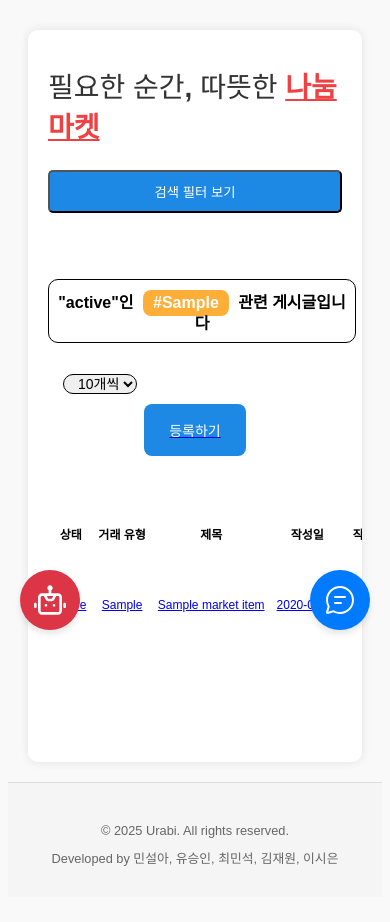
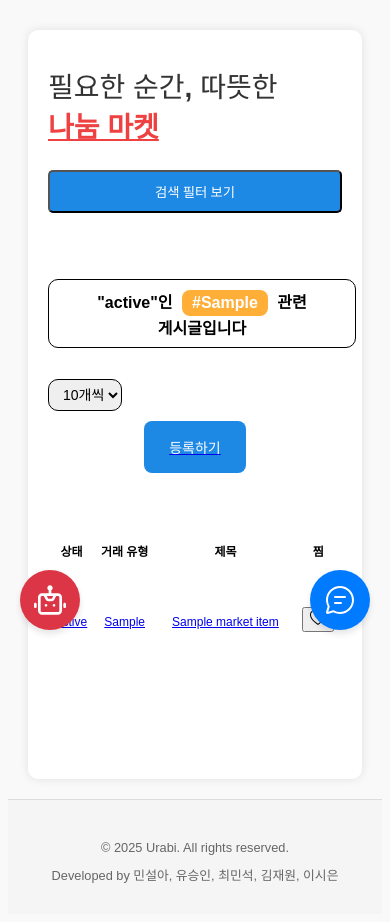
Before and after one commit to pirogramming/Urabi, a Django app: template templates/market/market_list.html in a window 390 px wide. Shown: the part 71-993 px from the top of the page. Before the commit the page ends 937 px from the top, so only its background shows below. Run offline with Django 5.2, Linux system fonts and the light colour scheme; the template is opened without the code that fills it: most values are stand-ins (such as "Sample title", 1, 10 or a date in 2020); some libraries are stand-ins or nearby versions; some web fonts are replaced.

Commit message:
[refactor] 메인 색깔 조정, 나눈마켓 반응형

```diff
--- a/static/market/market_list.css
+++ b/static/market/market_list.css
@@ -81,10 +81,13 @@
 }
 .market_search_content{
     display: grid;
-    grid-template-columns: 1fr 1fr 1fr 2fr 2.5fr;
+    grid-template-columns: 1.5fr 1.5fr 1.5fr;
     gap: 10px;
 }
-
+.mkt_matching{
+    display: flex;
+    gap:10px;
+}
 .market_search_btn{
     width: 80%;
     margin-left: 15px;
@@ -241,12 +244,30 @@
     fill:var(--red);
 }
 
-
 /*반응형*/
 @media screen and (max-width: 850px) {
     .market_search {
         width:100%;
     }
+}
+
+@media (max-width: 1200px) {
+    .market_search_content{
+        display: flex;
+        flex-direction: column;
+    }
+    .mkt_banner-filter{
+        height: 228px;
+    }
+    .mkt_blue{
+        margin-bottom: 5px;
+    }
+    .market_search_btn{
+        height: 30%;
+        align-self: end;
+        margin: 0 18px;
+    }
+
 }
 
 /* 미디어 쿼리: 700px 이하 */
@@ -270,10 +291,14 @@
         flex-direction: column;
         align-items: flex-start;
     }
-        .market_add {
+    .market_add {
         width: 100%;
         justify-content: flex-end;
     }
+    .mkt_banner-filter {
+        margin-top: 20px;
+    }
+
 }
 
 @media (max-width: 600px) {
@@ -282,6 +307,7 @@
     .market_add{
         width: 100%;
     }
+
 
     .market_list_info_container {
         padding: 15px;
@@ -295,6 +321,7 @@
 
     #market_list_count {
         font-size: 14px !important;
+        margin-left: 0;
     }
 
     .market_add_text {
@@ -303,6 +330,9 @@
 
     .market_list_total_title h1 {
         font-size: 24px !important;
+    }
+    .mkt_banner-filter {
+        margin-top: 20px;
     }
 }
 /*680px 이하*/
@@ -321,25 +351,51 @@
     .market_add {
         justify-content: flex-end;
     }
+    #market_list_count {
+        margin-left: 0;
+    }
+    .mkt_banner-filter {
+        margin-top: 20px;
+    }
 }
 
 /* 400px 이하 */
 @media (max-width: 400px) {
     .market_list_info h3{
         font-size:1rem;
+        word-break: keep-all;
     }
+
     #market_list_count{
         width: auto;
         height: auto;
+        margin-left: 0;
+        height: 32px;
     }
 
     .market_add {
         justify-content: center;
     }
+    .mkt_banner-filter {
+        margin-top: 20px;
+    }
+    th:nth-child(5),
+    td:nth-child(5) {
+        display: none;
+    }
+    .market_list_info p{
+        margin-bottom: 5px;
+    }
+    .title .highlight{
+        white-space: nowrap;
+    }
 }
 
 /* 430px 이하 */
 @media (max-width: 430px) {
+    .market_list_info h3{
+        word-break: keep-all;
+    }
     .market_list th,
     .market_list td {
         font-size: 12px !important;
@@ -349,6 +405,22 @@
     .market_icon_table img {
         width: 30px !important;
         height: auto;
+    }
+    #market_list_count {
+        margin-left: 0;
+    }
+    .mkt_banner-filter {
+        margin-top: 20px;
+    }
+    th:nth-child(5),
+    td:nth-child(5) {
+        display: none;
+    }
+    .unvisible{
+        display: none;
+    }
+    .market_list_info p{
+        margin-bottom: 5px;
     }
 }
 
@@ -362,8 +434,53 @@
         width: 30px;
         height: auto;
     }
+    #market_list_count {
+        margin-left: 0;
+    }
+    .mkt_banner-filter {
+        margin-top: 20px;
+        height: 290px;
+    }
+    th:nth-child(5),
+    td:nth-child(5) {
+        display: none;
+    }
+    .mkt_blue{
+        padding-bottom: 13px;
+    }
+    .market_search_btn{
+        height: 20%;
+    }
 }
+
+/*380px 이하*/
+@media (max-width: 500px) {
+    .market_list_info h3{
+        word-break: keep-all;
+    }
+    th:nth-child(5),
+    td:nth-child(5) {
+        display: none;
+    }
+    th:nth-child(4),
+    td:nth-child(4) {
+        display: none;
+    }
+    .market_info_set{
+        flex-direction: column;
+    }
+    .market_search_content{
+        display: flex;
+        flex-direction: column;
+        gap:20px;
+    }
+    .market_search_title input, .market_search_title select{
+        padding: 5px 10px;
+    }
+}
+
 
 .filter-toggle-btn {
     display: none; /* 기본적으로 검색 필터 보기 버튼은 숨김 (700px 이하에서 나타남) */
+    font-family: 'PAPERLOGY';
 }
--- a/templates/market/market_create.html
+++ b/templates/market/market_create.html
@@ -8,7 +8,10 @@
 {% block content %}
 <section class="market_create">
     <section class="market_register_head">
-        <h2>필요한 순간, 따뜻한 <a href="{% url 'market:market_list' %}" id="highlight">나눔 마켓</a> <p class="sub">{% if is_update%}>게시글 수정 {%else %}> 물품 등록{%endif%}</p></h2>
+        <h2 class="mkt_ment">필요한 순간, 따뜻한
+            <a href="{% url 'market:market_list' %}" id="highlight">나눔 마켓</a>
+            <p class="sub">{% if is_update%}>게시글 수정 {%else %}> 물품 등록{%endif%}</p>
+        </h2>
     </section>
     <section id="market_register_body">
         <form method="POST" action="{%if is_update %}{% url 'market:market_update' pk=form.instance.pk%}{% else %}{% url 'market:market_create' %}{%endif%}" class="mkt_form" enctype="multipart/form-data">
--- a/templates/market/market_list.html
+++ b/templates/market/market_list.html
@@ -9,13 +9,16 @@
 {% block content%}
 <section class="market">
     <section id="market_search">
-        <h1 class="title">필요한 순간, 따뜻한 <a class="highlight" href="{% url 'market:market_list' %}">나눔 마켓</a></h1>
+        <h1 class="title">필요한 순간, 따뜻한
+            <a class="highlight" href="{% url 'market:market_list' %}">나눔 마켓</a>
+        </h1>
         <button id="filterToggleButton" class="filter-toggle-btn">검색 필터 보기</button>
         <div class="mkt_banner-filter">
             <p class="mkt_blue">원하는 물건을 찾아보세요</p>
             <form method="GET" id="market_search_bar">
                 {% csrf_token %}
                 <div class="market_search_content">
+                    <div class="mkt_matching">
                         <div class="market_search_title">
                             {{filterset.form.status}}
                         </div>
@@ -24,6 +27,7 @@
                         </div>
                         <div class="market_search_title">
                             {{filterset.form.category}}
+                        </div>
                     </div>
                     <div class="market_search_title">
                         {{filterset.form.city}}
@@ -46,7 +50,7 @@
                         {% if selected_status and selected_category %}
                             <h3>"{{selected_status}}"인 <p>#{{selected_category}}</p> 관련 게시글입니다</h3>
                         {% elif selected_status %}
-                            <h3>"{{selected_status}}"인 <p>전체 태그</p> 관련 게시글입니다</h3>
+                            <h3>"{{selected_status}}"인 <p>전체 태그</p> <p class="unvisible">관련 게시글입니다</p>/h3>
                         {% elif selected_category %}
                             <h3>"모든 거래 상태"의 <p>#{{selected_category}}</p> 관련 게시글입니다</h3>
                         {% else %}
@@ -72,7 +76,7 @@
                         <th style="width: 10%;">거래 유형</th>
                         <th style="width: 46%;">제목</th>
                         <th style="width: 13%;">작성일</th>
-                        <th style="width: 13%;">작성자</th>
+                        <th style="width: 13%;" >작성자</th>
                         <th style ="width: 8%">찜</th>
                     </tr>
                 </thead>
```
Also changed, not shown: static/main/main.css (+18 -2 lines), static/market/market_create.css (+8 -0 lines), static/market/market_detail.css (+15 -0 lines). Lines whose indentation alone changed are shown as unchanged.
